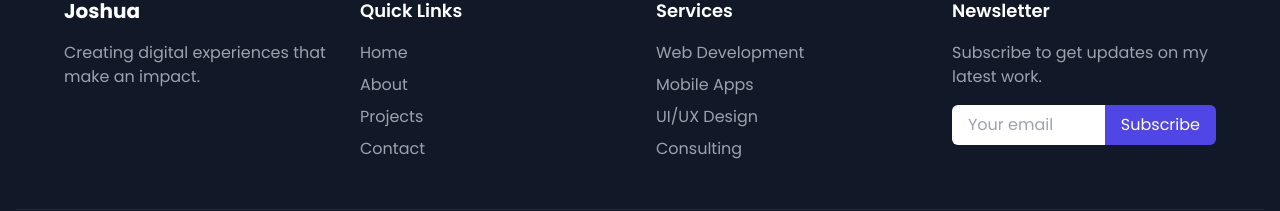
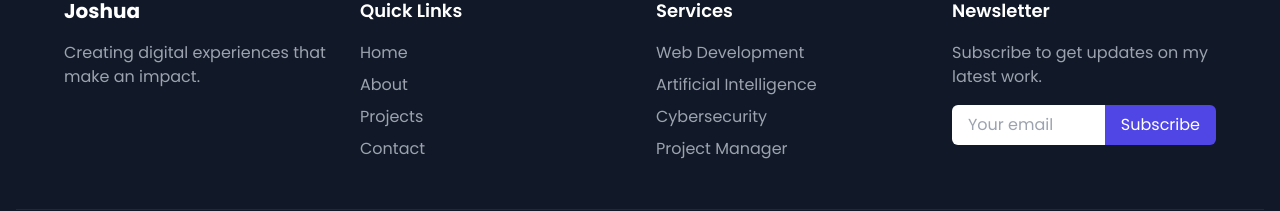
Before and after one commit to jvshuaaa/my_portofolio, a plain HTML site: page portfolio.html in a window 1280 px wide. Shown: the part 5253-5464 px from the top of the page. Drawn offline with nearby package versions, Linux system fonts and the light colour scheme.

Commit message:
Update portfolio.html

```diff
--- a/portfolio.html
+++ b/portfolio.html
@@ -643,9 +643,9 @@
                 <h4 class="text-lg font-semibold mb-4">Services</h4>
                 <ul class="space-y-2">
                     <li class="text-gray-400">Web Development</li>
-                    <li class="text-gray-400">Mobile Apps</li>
-                    <li class="text-gray-400">UI/UX Design</li>
-                    <li class="text-gray-400">Consulting</li>
+                    <li class="text-gray-400">Artificial Intelligence</li>
+                    <li class="text-gray-400">Cybersecurity</li>
+                    <li class="text-gray-400">Project Manager</li>
                 </ul>
             </div>
 
```
